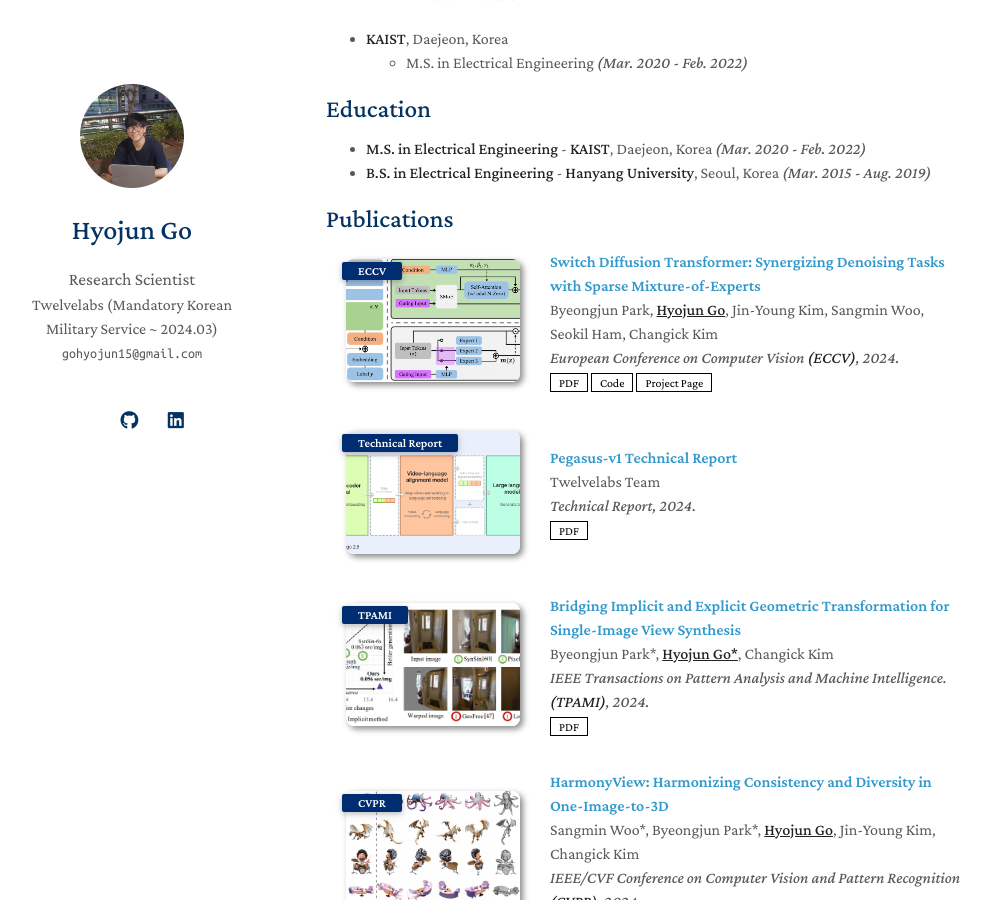
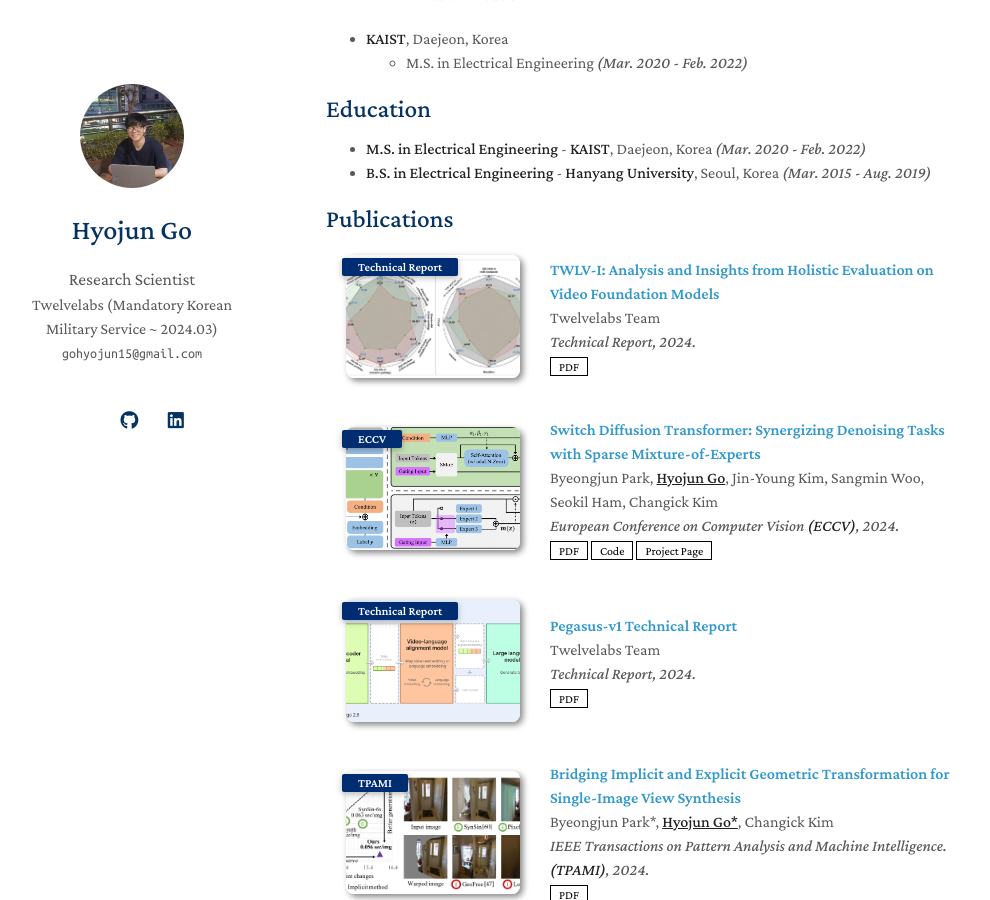
Before and after one commit to gohyojun15/gohyojun15.github.io, a Jekyll site: the page built from index.md, in a window 1280 px wide and 900 px high, scrolled down 910 px. Shown: the whole window, without its empty margins (144-1134 px from the left). Built offline with Jekyll 4.4.1, drawn with Linux system fonts in a browser that asks for light colours; nearby versions of some CDN libraries; a style sheet for code colours, icons or effects is not loaded; our own code applies the rules of GitHub Pages for plain Markdown files.

Commit message:
Update Twlv

```diff
--- a/_data/publications.yml
+++ b/_data/publications.yml
@@ -1,4 +1,12 @@
 main:
+  - title: "TWLV-I: Analysis and Insights from Holistic Evaluation on Video Foundation Models"
+    authors: Twelvelabs Team
+    conference_short: Technical Report
+    conference: Technical Report, 2024.
+    pdf: https://arxiv.org/abs/2408.11318
+    # bibtex: https://bib.yliu.me/MICCAI23.txt
+    image: ./assets/paper_img/twlv.png
+
   - title: "Switch Diffusion Transformer: Synergizing Denoising Tasks with Sparse Mixture-of-Experts"
     authors: Byeongjun Park, <strong><u>Hyojun Go</u></strong>, Jin-Young Kim, Sangmin Woo, Seokil Ham, Changick Kim
     conference_short: ECCV
```
Also changed, not shown: assets/paper_img/twlv.png (added).
